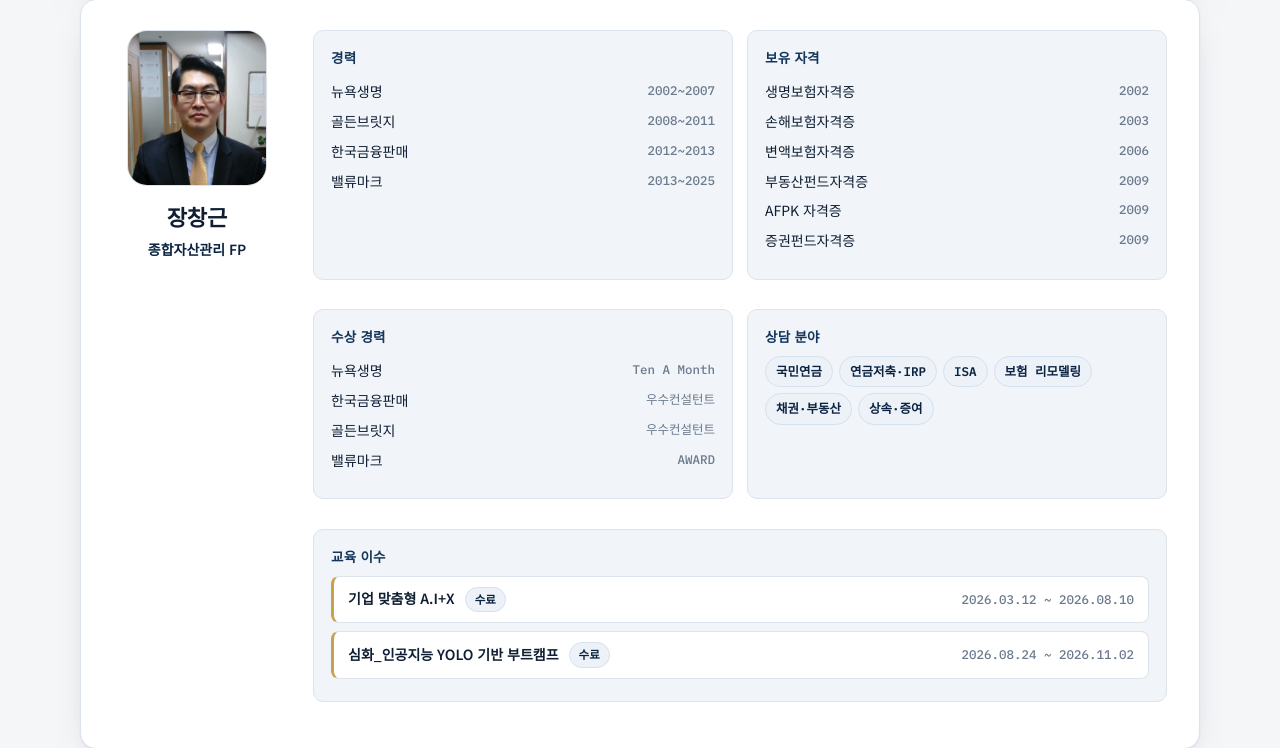
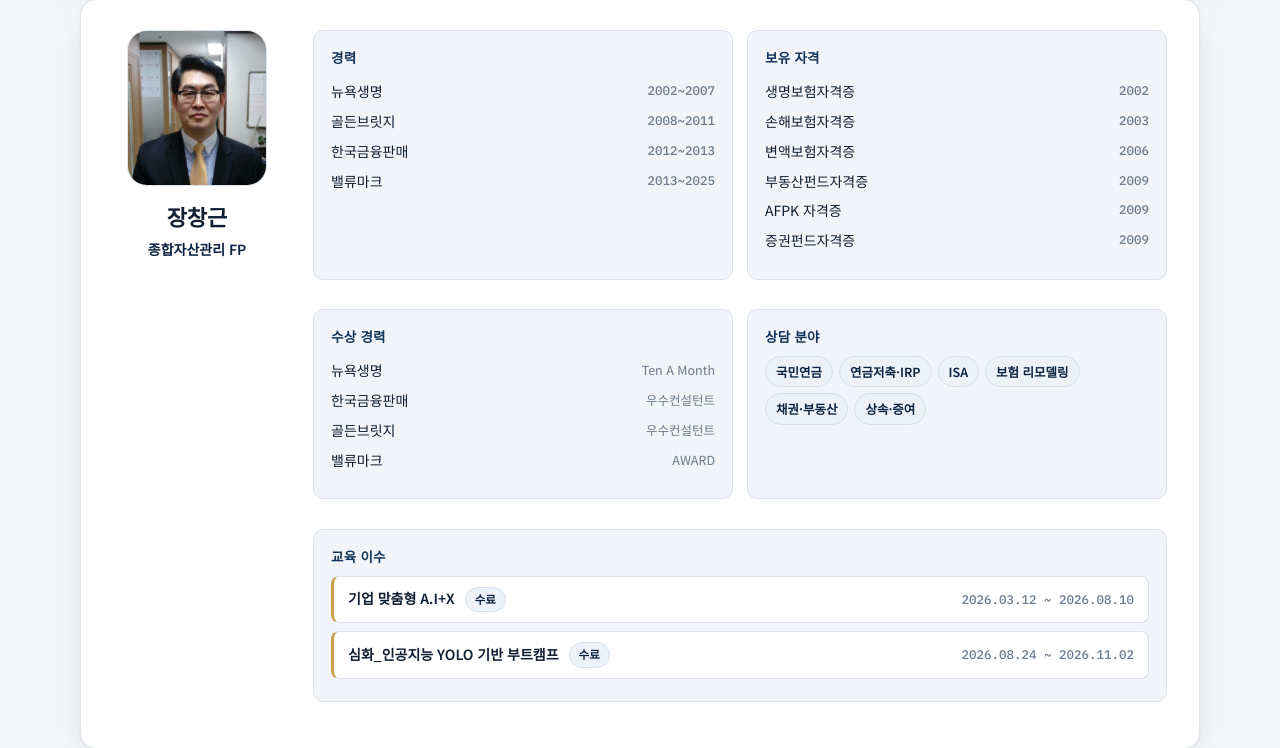
Before and after one commit to changkeunjang1/maxfinup, a Django app: page /experts/ in a window 1280 px wide. Shown: the part 448-1196 px from the top of the page. Run offline with Django 5.2, Linux system fonts and the light colour scheme; some libraries are stand-ins or nearby versions.

Commit message:
Use the sans font for Korean chips and award labels
Co-Authored-By: Claude Opus 5.5 <noreply@anthropic.com>

```diff
--- a/ledger/static/ledger/css/navy.css
+++ b/ledger/static/ledger/css/navy.css
@@ -125,7 +125,7 @@ html{scroll-padding-top:175px}.topbar{position:sticky;top:0;background:var(--bra
 .step-content h5{padding-left:12px;border-left:3px solid var(--gold);line-height:1.4}
 
 /* 한글이 들어가는 작은 라벨은 고정폭 글꼴 대신 본문 글꼴로 */
-.callout .tag,.related .label,.pager-link .plabel,.source,.expert-fact dt,.section-kicker,.dek,.ct-count{font-family:var(--sans)}
+.callout .tag,.related .label,.pager-link .plabel,.source,.expert-fact dt,.section-kicker,.dek,.ct-count,.expert-tag,.course-badge,.expert-fact .note{font-family:var(--sans)}
 .callout .tag{letter-spacing:.02em;font-size:13.5px;font-weight:700}
 .callout{border-radius:12px}
 .callout-tip{background:var(--gold-tint);border-color:var(--gold-line)}
--- a/ledger/templates/ledger/base.html
+++ b/ledger/templates/ledger/base.html
@@ -19,7 +19,7 @@
 <link href="https://fonts.googleapis.com/css2?family=Noto+Serif+KR:wght@500;600;700&family=Noto+Sans+KR:wght@400;500;600;700&family=IBM+Plex+Mono:wght@500;600&display=swap" rel="stylesheet">
 <link rel="stylesheet" href="https://cdnjs.cloudflare.com/ajax/libs/twitter-bootstrap/5.3.3/css/bootstrap.min.css">
 <link rel="stylesheet" href="{% static 'ledger/css/ledger.css' %}?v=16">
-<link rel="stylesheet" href="{% static 'ledger/css/navy.css' %}?v=3">
+<link rel="stylesheet" href="{% static 'ledger/css/navy.css' %}?v=4">
 {% block extra_head %}{% endblock %}
 </head>
 <body>
```
